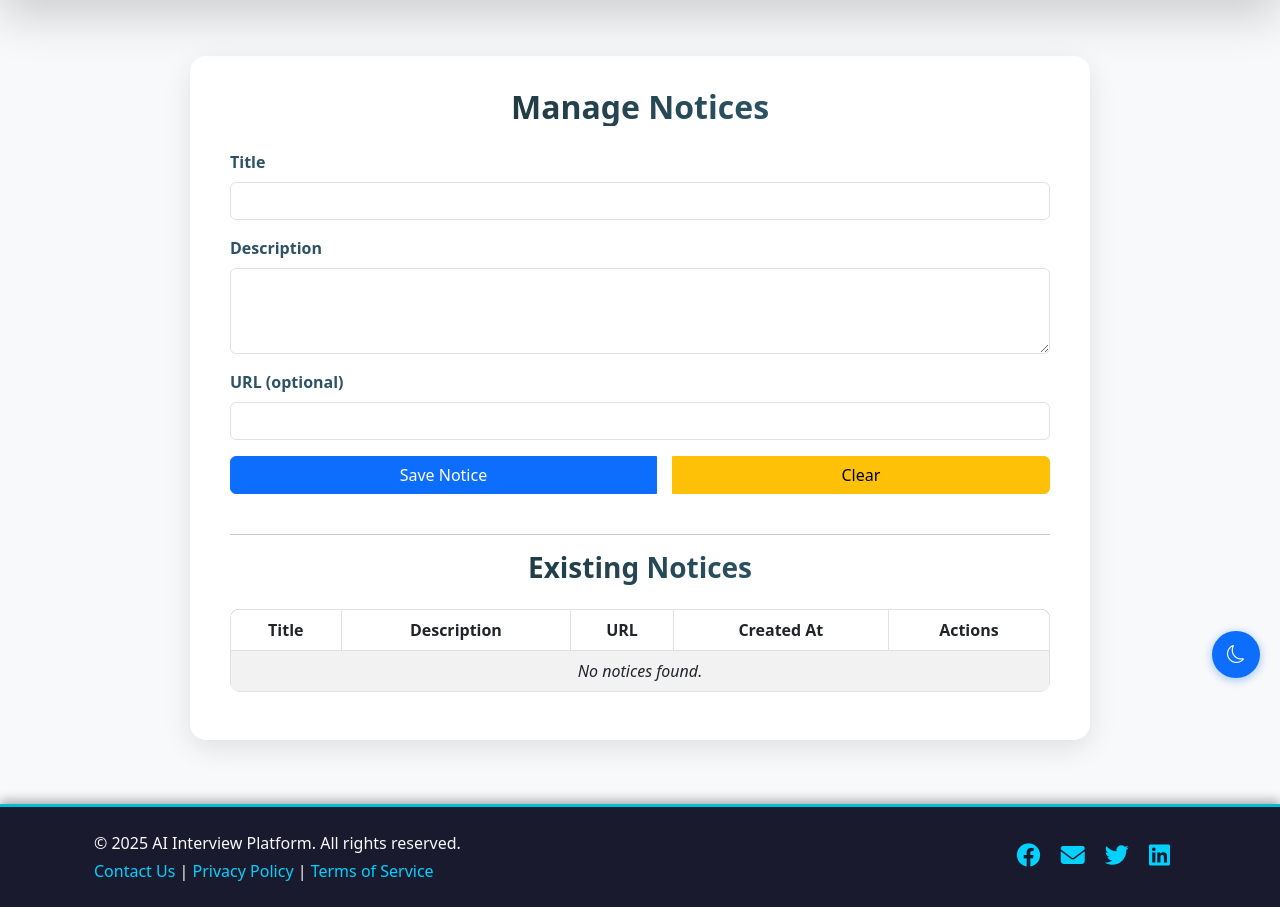
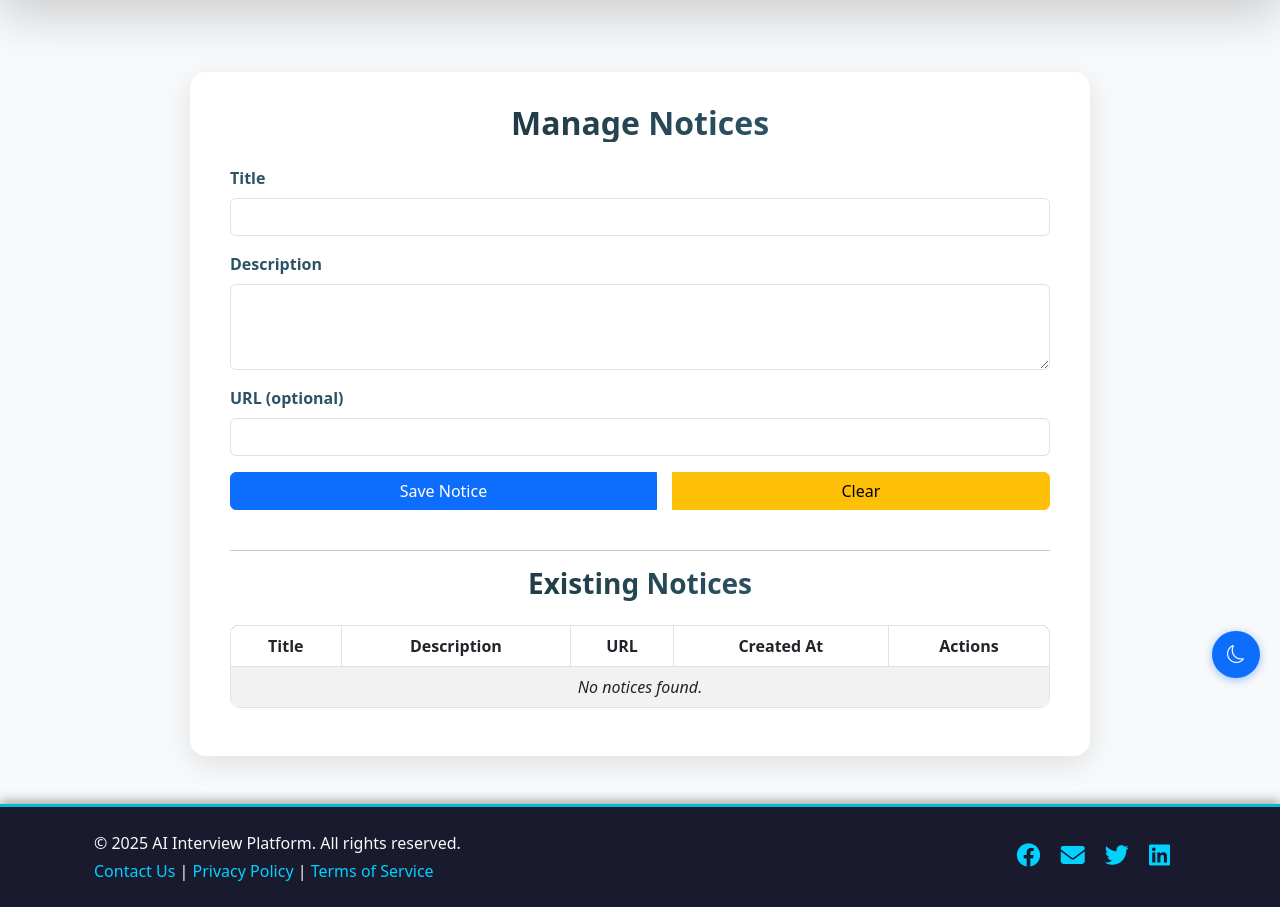
Before and after one commit to rkstm7/AI-INTERVIEW-PLATFORM, a Flask app: page /manage_notice in a window 1280 px wide. Shown: the part 102-1009 px from the top of the page. Run offline with Flask 3, Linux system fonts and the light colour scheme; a user stored in the database is signed in; data that the repository does not hold is empty.

Commit message:
first commit

```diff
--- a/templates/admin/admin_dashboard.html
+++ b/templates/admin/admin_dashboard.html
@@ -1,6 +1,6 @@
 {% extends 'base.html' %} {% block content %}
 
-<div class="container py-0 pb-4 custom-main-content">
+<div class="container mt-5 mb-5 py-0 pb-4 custom-main-content">
   <h1 class="mb-4 fw-bold text-gradient animated-text">Admin Dashboard</h1>
   <p class="lead text-black">
     Welcome, <span class="fw-semibold text-dark">{{ user.name }}</span>! Manage
--- a/templates/admin/manage_notice.html
+++ b/templates/admin/manage_notice.html
@@ -61,7 +61,7 @@ content %}
   }
 </style>
 
-<div class="container-manage">
+<div class="container-manage mt-5 mb-5">
   <h2>Manage Notices</h2>
 
   <!-- Flash messages -->
```
Also changed, not shown: users.db, 1 other file.
